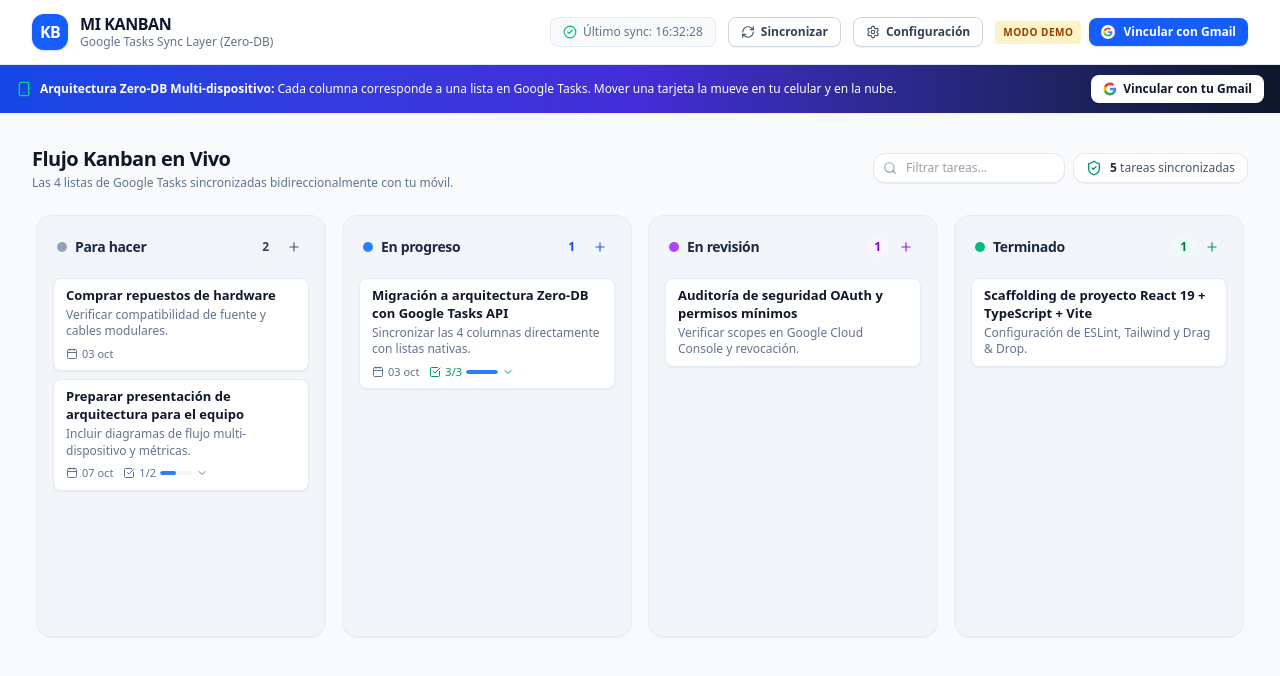
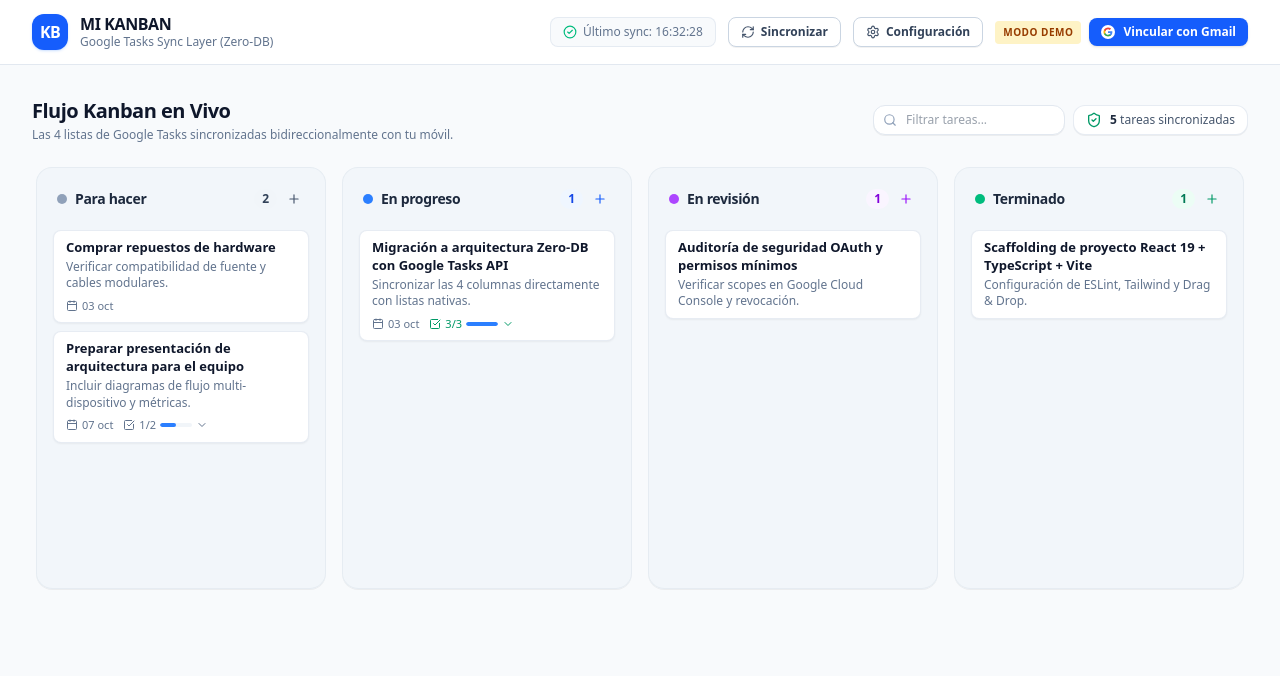
Before and after one commit to a-martyniuk/google-tasks-kanban, a React (Vite) app in the folder frontend/: page / in a window 1280 px wide. Shown: the top 676 px of the page. Built offline with nearby package versions, Linux system fonts and the light colour scheme.

Commit message:
chore(ui): eliminar banda informativa redundante

```diff
--- a/frontend/src/App.tsx
+++ b/frontend/src/App.tsx
@@ -5,7 +5,7 @@ import { SettingsModal } from './components/SettingsModal';
 import { ToastContainer, ToastMessage } from './components/Toast';
 import { KanbanColumn, KanbanItem, KanbanStatus, SubTaskItem, User } from './types';
 import { googleTasksDirect } from './services/googleTasksDirect';
-import { Smartphone, CheckCircle, RefreshCw, ShieldCheck, Download, Search, X } from 'lucide-react';
+import { RefreshCw, ShieldCheck, Download, Search, X } from 'lucide-react';
 
 export const App: React.FC = () => {
   const [user, setUser] = useState<User | undefined>(undefined);
@@ -434,39 +434,6 @@ export const App: React.FC = () => {
         onLogout={handleLogout}
       />
 
-      {/* Banner Informativo Multi-dispositivo */}
-      <div className="bg-gradient-to-r from-blue-700 via-indigo-700 to-slate-900 text-white px-4 py-2.5 text-xs shadow-xs">
-        <div className="max-w-7xl mx-auto w-full flex flex-col sm:flex-row items-center justify-between gap-2">
-          <div className="flex items-center gap-2">
-            <Smartphone className="w-4 h-4 text-emerald-400 shrink-0" />
-            <span>
-              <strong>Arquitectura Zero-DB Multi-dispositivo:</strong> Cada columna corresponde a una lista en Google Tasks. Mover una tarjeta la mueve en tu celular y en la nube.
-            </span>
-          </div>
-
-          <div className="flex items-center gap-2">
-            {user?.isDemo ? (
-              <button
-                onClick={handleLoginGoogle}
-                className="bg-white hover:bg-slate-100 text-slate-900 font-bold px-3 py-1.5 rounded-lg text-xs transition-colors cursor-pointer flex items-center gap-1.5 shadow-sm active:scale-95"
-              >
-                <svg className="w-3.5 h-3.5 shrink-0" viewBox="0 0 24 24">
-                  <path fill="#4285F4" d="M22.56 12.25c0-.78-.07-1.53-.2-2.25H12v4.26h5.92c-.26 1.37-1.04 2.53-2.21 3.31v2.77h3.57c2.08-1.92 3.28-4.74 3.28-8.09z" />
-                  <path fill="#34A853" d="M12 23c2.97 0 5.46-.98 7.28-2.66l-3.57-2.77c-.98.66-2.23 1.06-3.71 1.06-2.86 0-5.29-1.93-6.16-4.53H2.18v2.84C3.99 20.53 7.7 23 12 23z" />
-                  <path fill="#FBBC05" d="M5.84 14.09c-.22-.66-.35-1.36-.35-2.09s.13-1.43.35-2.09V7.06H2.18C1.43 8.55 1 10.22 1 12s.43 3.45 1.18 4.94l2.85-2.22.81-.63z" />
-                  <path fill="#EA4335" d="M12 5.38c1.62 0 3.06.56 4.21 1.64l3.15-3.15C17.45 2.09 14.97 1 12 1 7.7 1 3.99 3.47 2.18 7.06l3.66 2.84c.87-2.6 3.3-4.52 6.16-4.52z" />
-                </svg>
-                <span>Vincular con tu Gmail</span>
-              </button>
-            ) : (
-              <span className="inline-flex items-center gap-1 text-[11px] font-semibold text-emerald-300 bg-white/10 px-2 py-0.5 rounded">
-                <CheckCircle className="w-3 h-3" /> Nube de Google Conectada ({user?.email})
-              </span>
-            )}
-          </div>
-        </div>
-      </div>
-
       {/* Área del Tablero */}
       <main className="flex-1 max-w-7xl w-full mx-auto p-4 sm:p-6 lg:p-8 flex flex-col">
         {loading ? (
```
